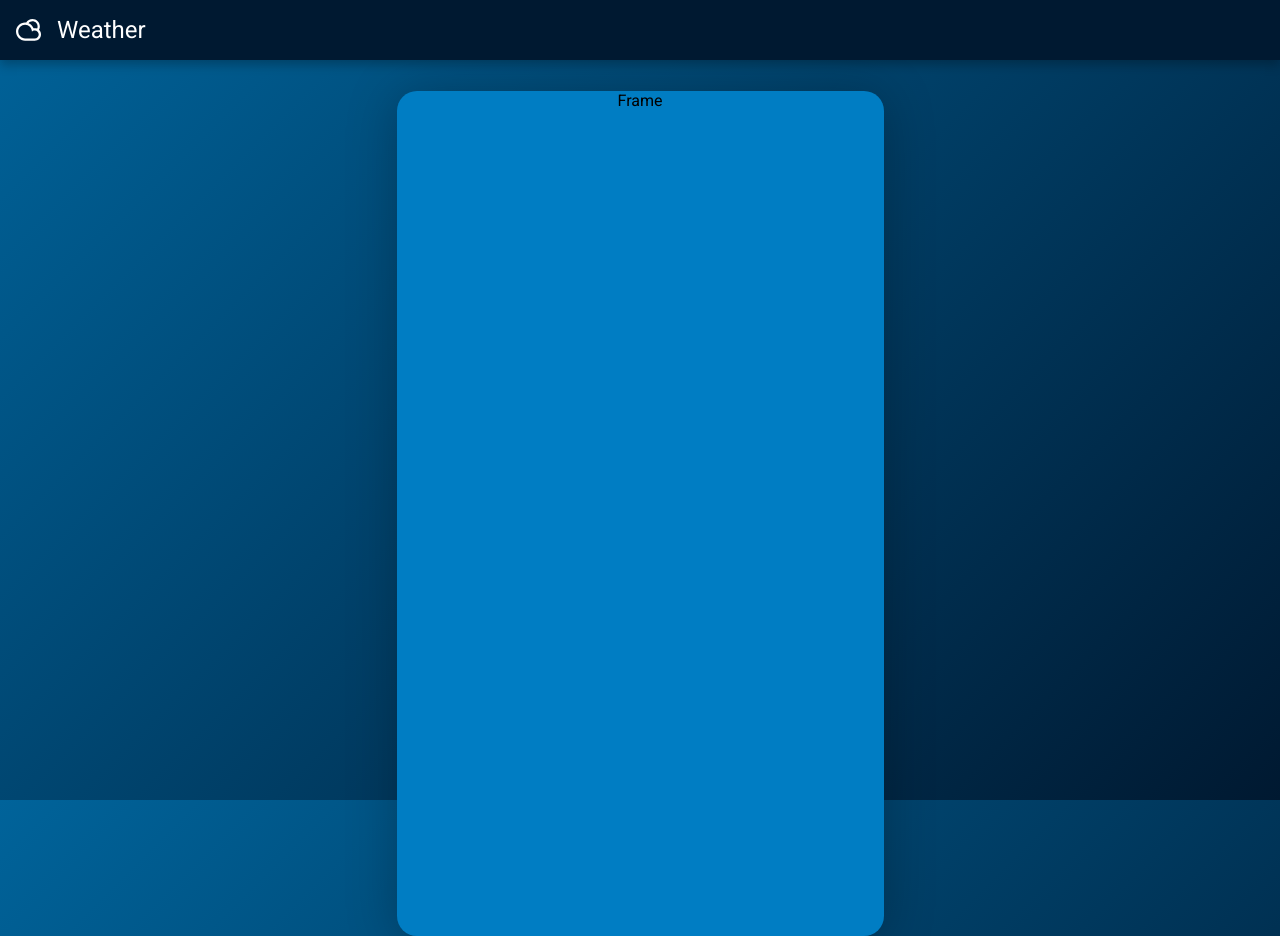
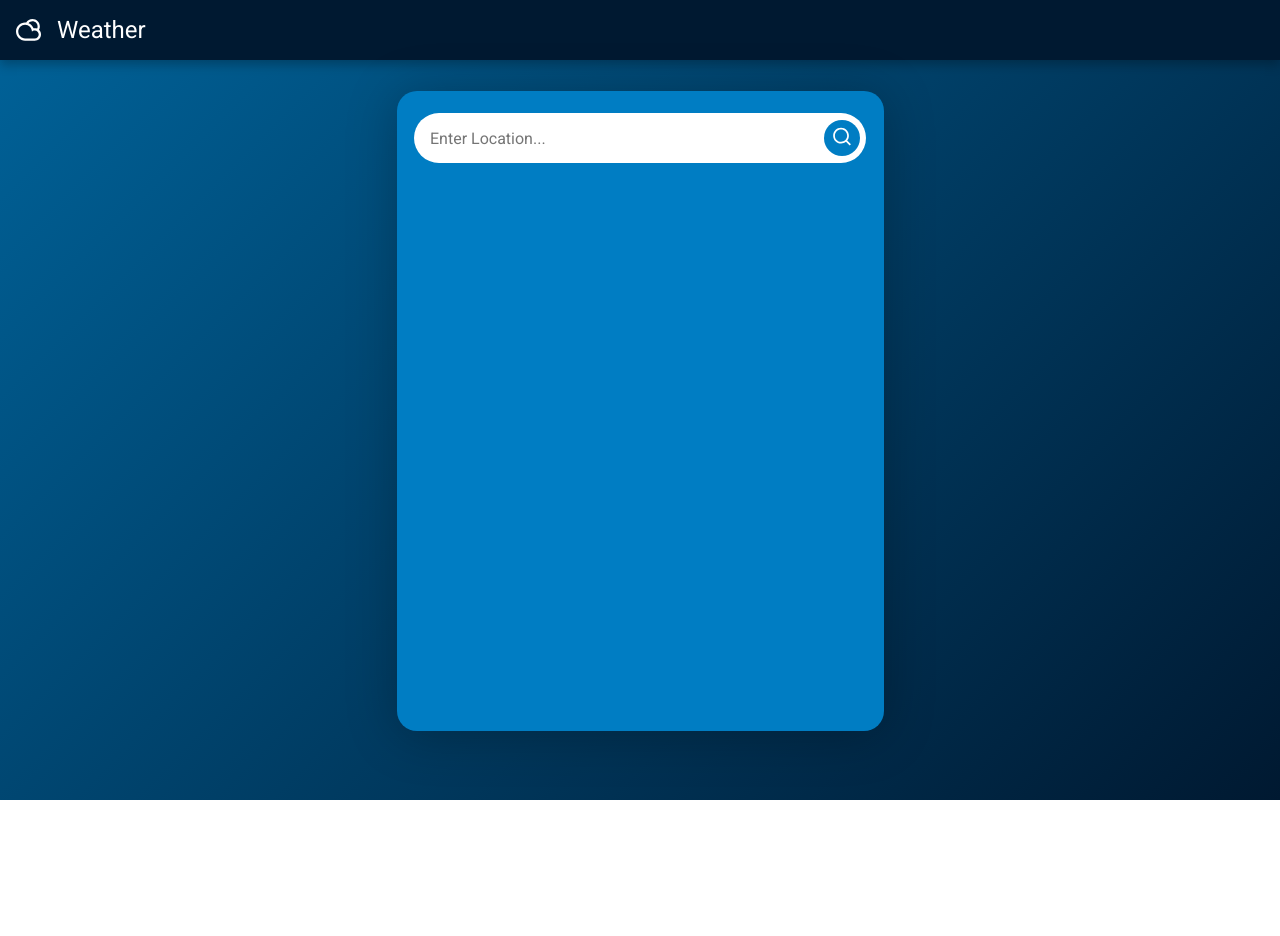
Before and after one commit to WaltsonZh/Weather, a React (Vite) app: page / in a window 1280 px wide. After the commit the page ends 800 px from the top, so only its background shows below. Built offline with nearby package versions, Linux system fonts and the light colour scheme.

Commit message:
search UI added

```diff
--- a/src/components/Frame.css
+++ b/src/components/Frame.css
@@ -1,9 +1,42 @@
 .Frame {
     width: 487px;
+    max-width: 90vw;
     height: 845px;
+    max-height: 80vh;
     text-align: center;
     background: #007DC3;
     margin: 31px auto;
     border-radius: 20px;
     box-shadow: 0px 4px 50px 0px rgba(0, 0, 0, 0.25);
+    position: relative;
 }
+
+.searchBox {
+    display: inline-block;
+    background: white;
+    width: 452px;
+    max-width: 95%;
+    height: 50px;
+    border-radius: 25px;
+    border: none;
+    margin: 22px auto;
+    text-indent: 16px;
+    font-size: 16px;
+}
+
+.searchBtn {
+    position: absolute;
+    top: 29px;
+    right: 24px;
+    width: 36px;
+    height: 36px;
+    border-radius: 18px;
+    border: none;
+    background: #007DC3;
+    cursor: pointer;
+    transition: 0.3s;
+}
+
+.searchBtn:hover {
+    background: #001931;
+}
--- a/src/components/Frame.jsx
+++ b/src/components/Frame.jsx
@@ -1,10 +1,11 @@
 import React from 'react'
 import './Frame.css'
+import Searchbar from './Searchbar'
 
 export default function Frame() {
     return (
         <section className='Frame'>
-            Frame
+            <Searchbar />
         </section>
     )
 }
--- /dev/null
+++ b/src/components/Searchbar.jsx
@@ -0,0 +1,14 @@
+import React from 'react'
+import icon from '/images/search-icon.svg'
+import './Frame.css'
+
+export default function Searchbar() {
+    return (
+        <React.Fragment>
+            <input className='searchBox' type='text' placeholder='Enter Location...' />
+            <button className='searchBtn'>
+                <img src={icon} />
+            </button>
+        </React.Fragment>
+    )
+}
```
Also changed, not shown: public/images/search-icon.svg (added).
